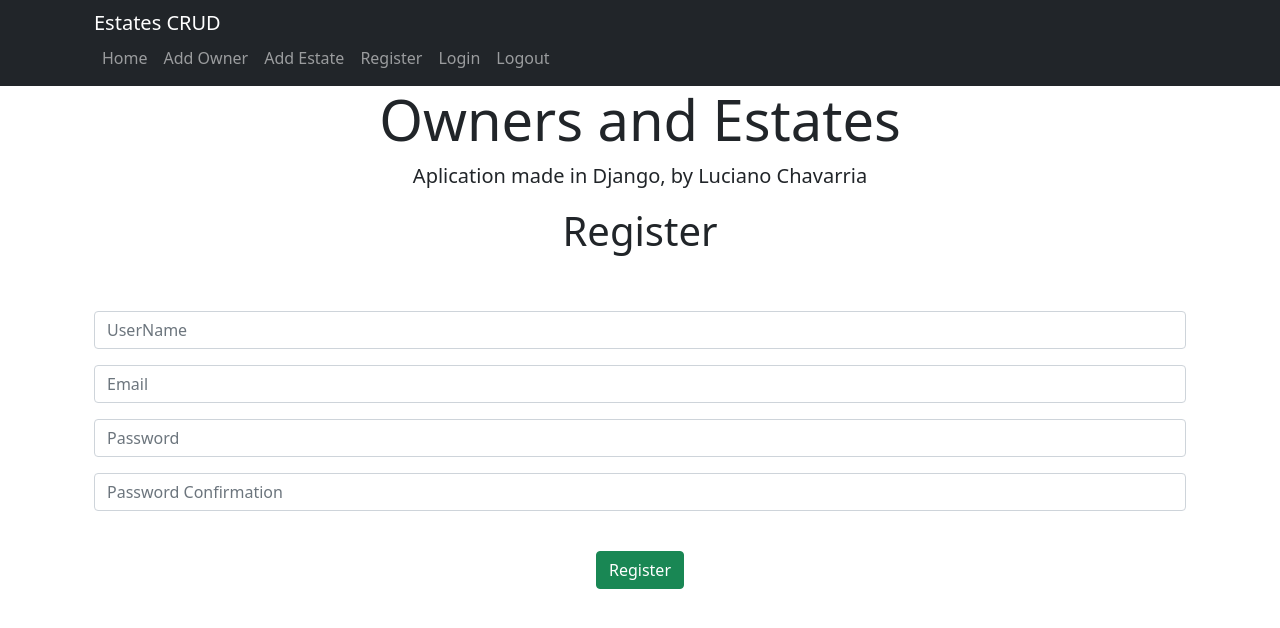
After one commit to Luciano890/Developer-Challenge, a Django app: page /register/ in a window 1280 px wide. The commit adds this page. Shown: the top 628 px of the page. Run offline with Django 3.2, Linux system fonts and the light colour scheme; some libraries are stand-ins or nearby versions.

Commit message:
style: first version

```diff
--- a/DeveloperChallenge/settings.py
+++ b/DeveloperChallenge/settings.py
@@ -116,6 +116,7 @@ USE_L10N = True
 
 USE_TZ = True
 
+LOGIN_REDIRECT_URL = 'home'
 
 # Static files (CSS, JavaScript, Images)
 # https://docs.djangoproject.com/en/3.2/howto/static-files/
--- a/estates/forms.py
+++ b/estates/forms.py
@@ -1,15 +1,104 @@
 from django import forms
 from django.forms import fields
+from django.contrib.auth.forms import UserCreationForm
+from django.contrib.auth.models import User
+from django.forms.widgets import TextInput
+from estates import models
+from estates import choices
 from estates.models import Owner, Estate
+from estates.choices import type, locations
 
 class OwnerForm(forms.ModelForm):
 
+    ID = forms.CharField(label=False,min_length=4, max_length=30,
+                             widget=forms.TextInput(
+                                 attrs={
+                                     'placeholder':"CC",
+                                     'class':'form-control',
+                                 }
+                             ))
+    identificationNumber = forms.CharField(label=False,min_length=4, max_length=50,
+                             widget=forms.TextInput(
+                                 attrs={
+                                     'placeholder':"Indentification Number",
+                                     'class':'form-control',
+                                 }
+                             ))
+    type = forms.ChoiceField(label=False,choices=type,
+                             widget=forms.Select(
+                                 attrs={
+                                     'placeholder':"Type",
+                                     'class':'form-control',
+                                 }
+                             ))
+
     class Meta:
         model = Owner
-        fields = '__all__'
+        fields = ['ID','identificationNumber','type']
 
 class EstateForm(forms.ModelForm):
 
+    identificationCadastral = forms.CharField(label=False,min_length=4, max_length=20,
+                             widget=forms.TextInput(
+                                 attrs={
+                                     'placeholder':"Indentification Cadastral",
+                                     'class':'form-control',
+                                 }
+                             ))
+    typeEstate = forms.ChoiceField(label=False,choices=locations,
+                             widget=forms.Select(
+                                 attrs={
+                                     'placeholder':"Type Estate",
+                                     'class':'form-control',
+                                 }
+                             ))
+    registrationNumber = forms.CharField(label=False,min_length=4, max_length=30,
+                             widget=forms.TextInput(
+                                 attrs={
+                                     'placeholder':"Registration Number",
+                                     'class':'form-control',
+                                 }
+                             ))
+
     class Meta:
         model = Estate
-        fields = '__all__'
+        fields = ['identificationCadastral','typeEstate','registrationNumber']
+
+class UserRegisterForm(forms.ModelForm):
+
+    username = forms.CharField(label=False,min_length=4, max_length=50,
+                             widget=forms.TextInput(
+                                 attrs={
+                                     'placeholder':"UserName",
+                                     'class':'form-control',
+                                 }
+                             ))
+
+    email = forms.EmailField(label=False,min_length=4, max_length=30,
+                             widget=forms.TextInput(
+                                 attrs={
+                                     'placeholder':"Email",
+                                     'class':'form-control',
+                                 }
+                             ))
+
+    password = forms.CharField(label=False,min_length=8, max_length=30,
+                             widget=forms.PasswordInput(
+                                 attrs={
+                                     'placeholder':"Password",
+                                     'class':'form-control',
+                                 }
+                             ))
+
+    password_conf = forms.CharField(label=False,min_length=8, max_length=30,
+                             widget=forms.PasswordInput(
+                                 attrs={
+                                     'placeholder':"Password Confirmation",
+                                     'class':'form-control',
+                                 }
+                             ))
+
+    class Meta:
+        model = User
+        fields = ['username','email', 'password','password_conf']
+        help_texts = {i:"" for i in fields}
--- a/estates/templates/estates/addestate.html
+++ b/estates/templates/estates/addestate.html
@@ -1,12 +1,14 @@
 {% extends 'estates/layout.html' %}
 {% block content %}
+<br>
 
 <div class="container text-center">
     <form method="post">
         {% csrf_token %}
-        <div class="form-group">
-          {{form}}
+        <div class="form-group text-center">
+          {{form.as_p}}
         </div>
+        <br><br>
         <button type="submit" class="btn btn-primary">Add Estate</button>
       </form>
 </div>
--- a/estates/templates/estates/addowner.html
+++ b/estates/templates/estates/addowner.html
@@ -1,12 +1,14 @@
 {% extends 'estates/layout.html' %}
 {% block content %}
+<br>
 
     <div class="container text-center">
         <form method="post">
             {% csrf_token %}
-            <div class="form-group">
-              {{form}}
+            <div class="form-group text-center">
+              {{form.as_p}}
             </div>
+            <br><br>
             <button type="submit" class="btn btn-primary">Add Owner</button>
           </form>
     </div>
--- a/estates/templates/estates/editestate.html
+++ b/estates/templates/estates/editestate.html
@@ -5,7 +5,7 @@
     <form method="post">
         {% csrf_token %}
         <div class="form-group">
-          {{form}}
+          {{form.as_p}}
         </div>
         <button type="submit" class="btn btn-primary">Edit Estate</button>
       </form>
--- a/estates/templates/estates/editowner.html
+++ b/estates/templates/estates/editowner.html
@@ -1,12 +1,13 @@
 {% extends 'estates/layout.html' %}
 {% block content %}
-
+<br>
     <div class="container text-center">
         <form method="post">
             {% csrf_token %}
             <div class="form-group">
-            {{form}}
+            {{form.as_p}}
             </div>
+            <br><br>
             <button type="submit" class="btn btn-primary">Edit Owner</button>
         </form>
     </div>
--- a/estates/templates/estates/layout.html
+++ b/estates/templates/estates/layout.html
@@ -39,26 +39,21 @@
           </button>
           <div class="collapse navbar-collapse" id="navbarNavAltMarkup">
             <div class="navbar-nav">
-              <a class="nav-link" aria-current="page" href="{% url 'home' %}"
-                >Home</a
-              >
-              <a
-                class="nav-link"
-                aria-current="page"
-                href="{% url 'addowner' %}"
-                >Add Owner</a
-              >
-              <a
-                class="nav-link"
-                aria-current="page"
-                href="{% url 'addestate' %}"
-                >Add Estate</a
-              >
+              <a class="nav-link" aria-current="page" href="{% url 'home' %}">Home</a>
+              <a class="nav-link" aria-current="page" href="{% url 'addowner' %}">Add Owner</a>
+              <a class="nav-link" aria-current="page" href="{% url 'addestate' %}">Add Estate</a>
+              <a class="nav-link" aria-current="page" href="{% url 'register' %}">Register</a>
+              <a class="nav-link" aria-current="page" href="{% url 'login' %}">Login</a>
+              <a class="nav-link" aria-current="page" href="{% url 'logout' %}">Logout</a>
             </div>
           </div>
         </div>
       </div>
     </nav>
+
+    {% if messages %} {% for message in messages %}
+    <div class="container alert alert-success" role="alert">{{message}}</div>
+    {% endfor %} {% endif %}
 
     <div class="jumbotron jumbotron-fluid bg-white">
       <div class="container text-center">
--- /dev/null
+++ b/estates/templates/estates/register.html
@@ -0,0 +1,20 @@
+{% extends 'estates/layout.html' %} {% block content %}
+
+
+<div class="container text-center">
+    <center>
+        <h1>Register</h1>
+    </center>
+    <br><br>
+    <div class="container-sm">
+        <form class="form" method="post">
+            {% csrf_token %}
+            {{form.as_p}}
+            <br>
+
+            <button type="submit" id="submit" class="btn btn-success">Register</button>
+        </form>
+    </div>
+</div>
+
+{% endblock %}
--- a/estates/urls.py
+++ b/estates/urls.py
@@ -1,8 +1,14 @@
 from django.urls import path
+from django.contrib.auth.views import LoginView, LogoutView
 from . import views
 
 urlpatterns = [
-    path('', views.Home, name="home"),
+
+    path('', views.register, name="register"),
+    path('home/', views.Home, name="home"),
+    path('register/', views.register, name="register"),
+    path('login/', LoginView.as_view(template_name='estates/login.html'), name="login"),
+    path('logout/', LogoutView.as_view(template_name='estates/logout.html'), name="logout"),
     path('addowner/', views.addowner, name="addowner"),
     path('addestate/', views.addestate, name="addestate"),
     path('deleteowner/<int:owner_id>/', views.deleteowner, name="deleteowner"),
--- a/estates/views.py
+++ b/estates/views.py
@@ -1,7 +1,9 @@
 import estates
 from django.shortcuts import redirect, render
+from django.contrib.auth.forms import UserCreationForm
+from django.contrib import messages
 from estates.models import *
-from estates.forms import OwnerForm, EstateForm
+from estates.forms import OwnerForm, EstateForm, UserRegisterForm
 
 def Home(request):
     owners = Owner.objects.all()
@@ -9,6 +11,19 @@ def Home(request):
     context = {'owners':owners, 'estates':estates}
 
     return render(request, 'estates/index.html', context)
+
+def register(request):
+    if request.method == "POST":
+        form = UserRegisterForm(request.POST)
+        if form.is_valid():
+            form.save()
+            username = form.cleaned_data['username']
+            messages.success(request, f"User {username} was successfully created")
+            return redirect('home')
+    else:
+        form = UserRegisterForm()
+    context = {'form':form}
+    return render(request, 'estates/register.html',context)
 
 def addowner(request):
     if request.method == "POST":
```
Also changed, not shown: estates/templates/estates/login.html (added, +18 -0 lines), estates/templates/estates/logout.html (added, +9 -0 lines).
